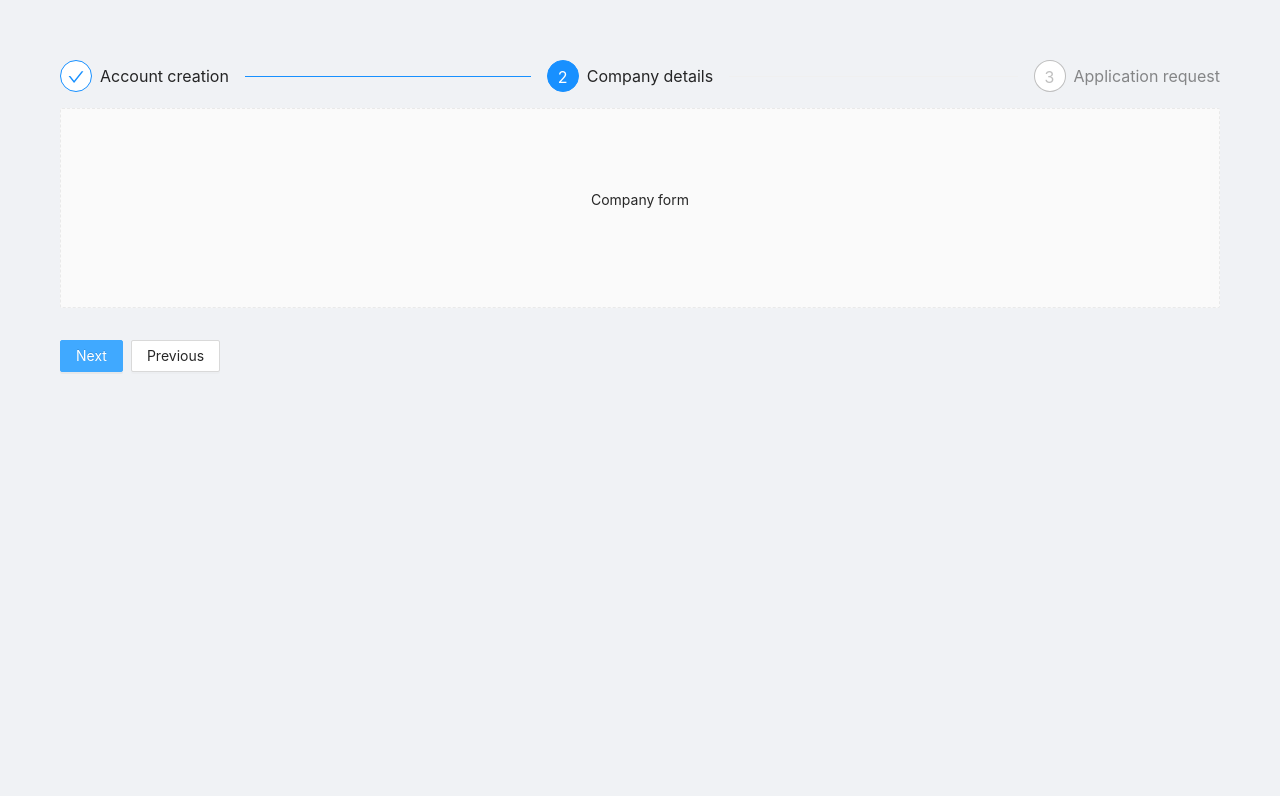
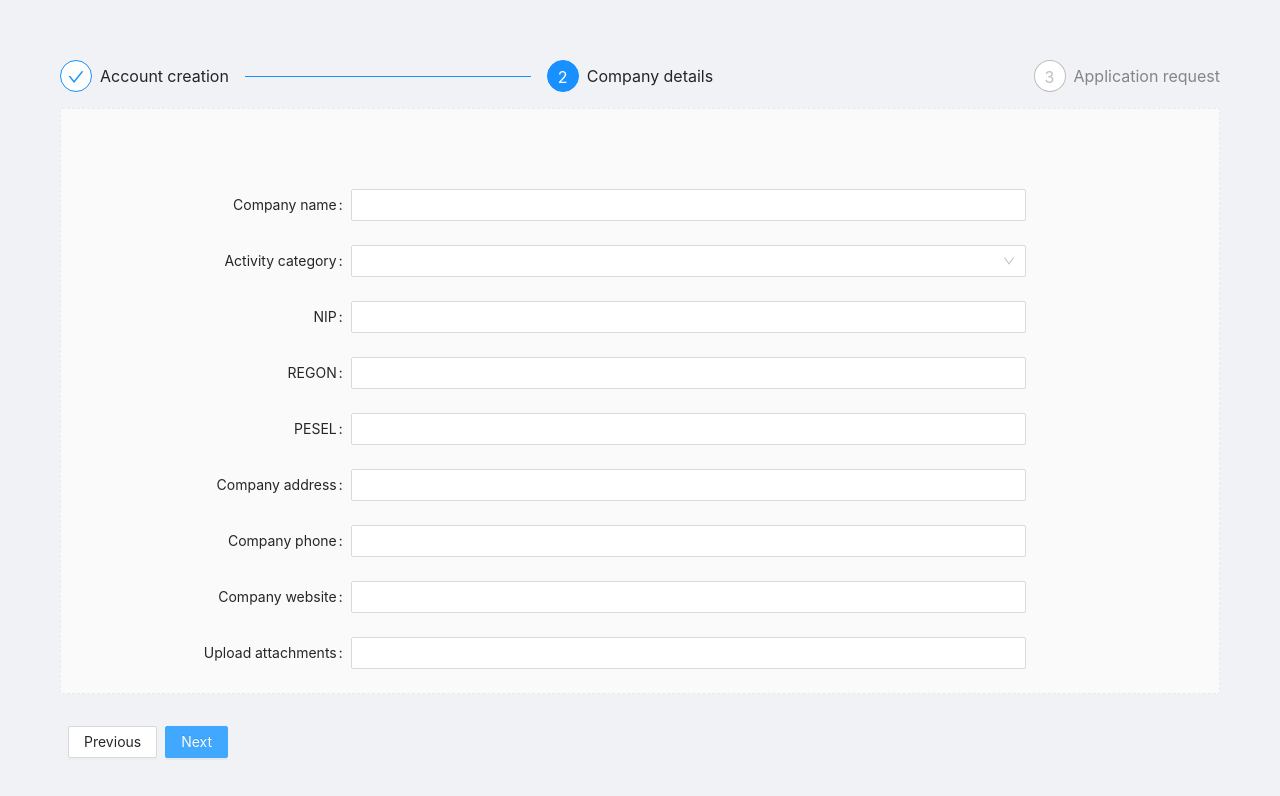
Before and after one commit to kbogusze/covidHackathoneFront, a React (Create React App) app: page /applicant in a window 1280 px wide. Both pictures are taken after a click on the button "Next". Shown: the top 796 px of the page. Built offline with nearby package versions, Linux system fonts and the light colour scheme.

Commit message:
Company form

```diff
--- a/src/applicant/Applicant.js
+++ b/src/applicant/Applicant.js
@@ -56,9 +56,9 @@ class Applicant extends React.Component {
                     <CurrentContent/>
                 </div>
                 <div className="steps-action">
-                    {current < steps.length - 1 && (
-                        <Button type="primary" onClick={() => this.next()}>
-                            Next
+                    {current > 0 && (
+                        <Button style={{ margin: 8 }} onClick={() => this.prev()}>
+                            Previous
                         </Button>
                     )}
                     {current === steps.length - 1 && (
@@ -66,9 +66,9 @@ class Applicant extends React.Component {
                             Done
                         </Button>
                     )}
-                    {current > 0 && (
-                        <Button style={{ margin: 8 }} onClick={() => this.prev()}>
-                            Previous
+                    {current < steps.length - 1 && (
+                        <Button type="primary" onClick={() => this.next()}>
+                            Next
                         </Button>
                     )}
                 </div>
--- a/src/applicant/Company.js
+++ b/src/applicant/Company.js
@@ -1,9 +1,95 @@
 import React from 'react';
+import {Form, Input, Select} from 'antd';
+
+const layout = {
+    labelCol: { span: 6 },
+    wrapperCol: { span: 14 },
+};
+const tailLayout = {
+    wrapperCol: { offset: 8, span: 16 },
+};
+
+const onFinish = values => {
+    console.log('Success:', values);
+};
+
+const onFinishFailed = errorInfo => {
+    console.log('Failed:', errorInfo);
+};
 
 class Company extends React.Component {
 
     render() {
-        return 'Company form';
+        return (
+            <Form
+                {...layout}
+                name="basic"
+                initialValues={{ remember: true }}
+                onFinish={onFinish}
+                onFinishFailed={onFinishFailed}
+            >
+                <Form.Item
+                    label="Company name"
+                    name="companyName"
+                >
+                    <Input />
+                </Form.Item>
+
+                <Form.Item label="Activity category">
+                    <Select>
+                        <Select.Option value="demo">Demo</Select.Option>
+                    </Select>
+                </Form.Item>
+
+                <Form.Item
+                    label="NIP"
+                    name="nip"
+                >
+                    <Input />
+                </Form.Item>
+
+                <Form.Item
+                    label="REGON"
+                    name="regon"
+                >
+                    <Input />
+                </Form.Item>
+                <Form.Item
+                    label="PESEL"
+                    name="pesel"
+                >
+                    <Input />
+                </Form.Item>
+
+                <Form.Item
+                    label="Company address"
+                    name="companyAddress"
+                >
+                    <Input />
+                </Form.Item>
+
+                <Form.Item
+                    label="Company phone"
+                    name="companyPhone"
+                >
+                    <Input />
+                </Form.Item>
+
+                <Form.Item
+                    label="Company website"
+                    name="companyWebsite"
+                >
+                    <Input />
+                </Form.Item>
+
+                <Form.Item
+                    label="Upload attachments"
+                    name="attachments"
+                >
+                    <Input />
+                </Form.Item>
+            </Form>
+        );
     }
 }
 
```
